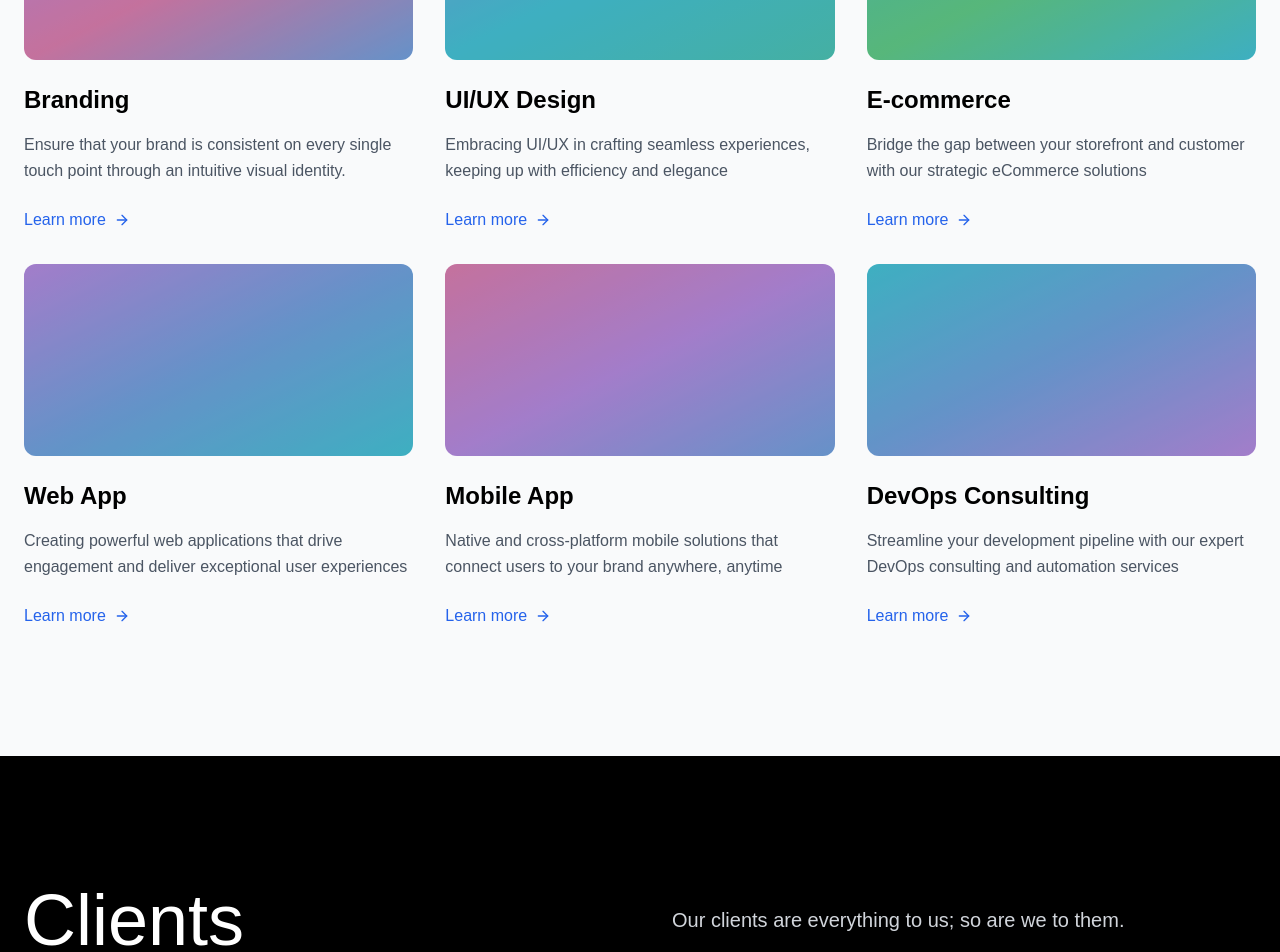
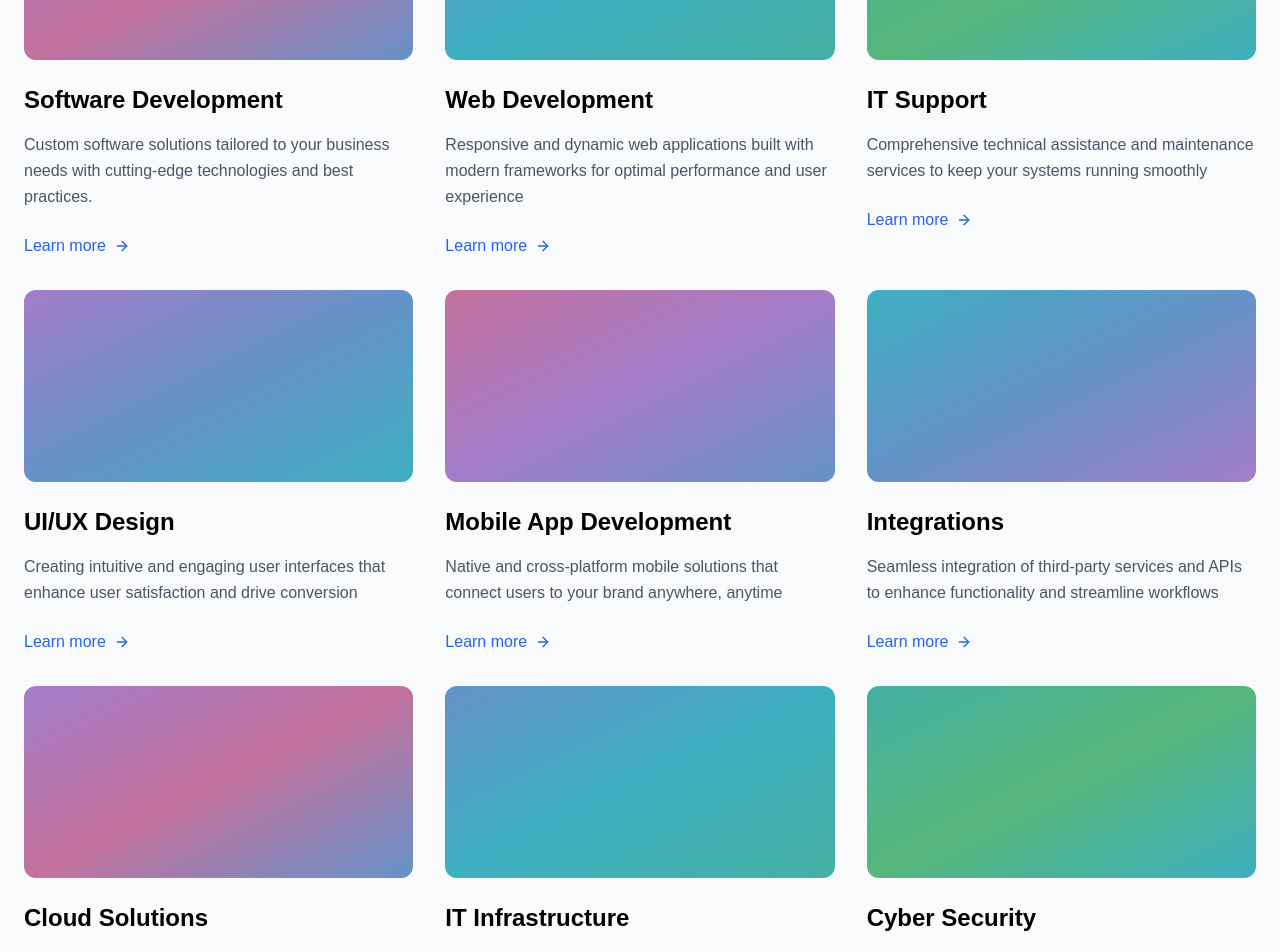
Before and after one commit to nikhilweb123/GNJ, a Next.js app: page / in a window 1280 px wide. Shown: the part 5580-6532 px from the top of the page. Built offline with nearby package versions, Linux system fonts and the light colour scheme.

Commit message:
services changed

```diff
--- a/app/page.tsx
+++ b/app/page.tsx
@@ -39,35 +39,55 @@ export default function Component() {
 
   const services = [
     {
-      title: "Branding",
+      title: "Software Development",
       description:
-        "Ensure that your brand is consistent on every single touch point through an intuitive visual identity.",
+        "Custom software solutions tailored to your business needs with cutting-edge technologies and best practices.",
       gradient: "from-purple-400 via-pink-400 to-blue-400",
     },
     {
-      title: "UI/UX Design",
-      description: "Embracing UI/UX in crafting seamless experiences, keeping up with efficiency and elegance",
+      title: "Web Development",
+      description: "Responsive and dynamic web applications built with modern frameworks for optimal performance and user experience",
       gradient: "from-blue-400 via-cyan-400 to-teal-400",
     },
     {
-      title: "E-commerce",
-      description: "Bridge the gap between your storefront and customer with our strategic eCommerce solutions",
+      title: "IT Support",
+      description: "Comprehensive technical assistance and maintenance services to keep your systems running smoothly",
       gradient: "from-teal-400 via-green-400 to-cyan-400",
     },
     {
-      title: "Web App",
-      description: "Creating powerful web applications that drive engagement and deliver exceptional user experiences",
+      title: "UI/UX Design",
+      description: "Creating intuitive and engaging user interfaces that enhance user satisfaction and drive conversion",
       gradient: "from-purple-400 via-blue-400 to-cyan-400",
     },
     {
-      title: "Mobile App",
+      title: "Mobile App Development",
       description: "Native and cross-platform mobile solutions that connect users to your brand anywhere, anytime",
       gradient: "from-pink-400 via-purple-400 to-blue-400",
     },
     {
-      title: "DevOps Consulting",
-      description: "Streamline your development pipeline with our expert DevOps consulting and automation services",
+      title: "Integrations",
+      description: "Seamless integration of third-party services and APIs to enhance functionality and streamline workflows",
       gradient: "from-cyan-400 via-blue-400 to-purple-400",
+    },
+    {
+      title: "Cloud Solutions",
+      description: "Scalable and secure cloud infrastructure setup and management for improved efficiency and reduced costs",
+      gradient: "from-purple-400 via-pink-400 to-blue-400",
+    },
+    {
+      title: "IT Infrastructure",
+      description: "Design and implementation of robust IT infrastructure tailored to your organization's specific requirements",
+      gradient: "from-blue-400 via-cyan-400 to-teal-400",
+    },
+    {
+      title: "Cyber Security",
+      description: "Comprehensive security solutions to protect your digital assets from threats and ensure data integrity",
+      gradient: "from-teal-400 via-green-400 to-cyan-400",
+    },
+    {
+      title: "Mobile Application Service",
+      description: "Ongoing support, maintenance, and enhancement services for your mobile applications",
+      gradient: "from-purple-400 via-blue-400 to-cyan-400",
     },
   ]
 
```
